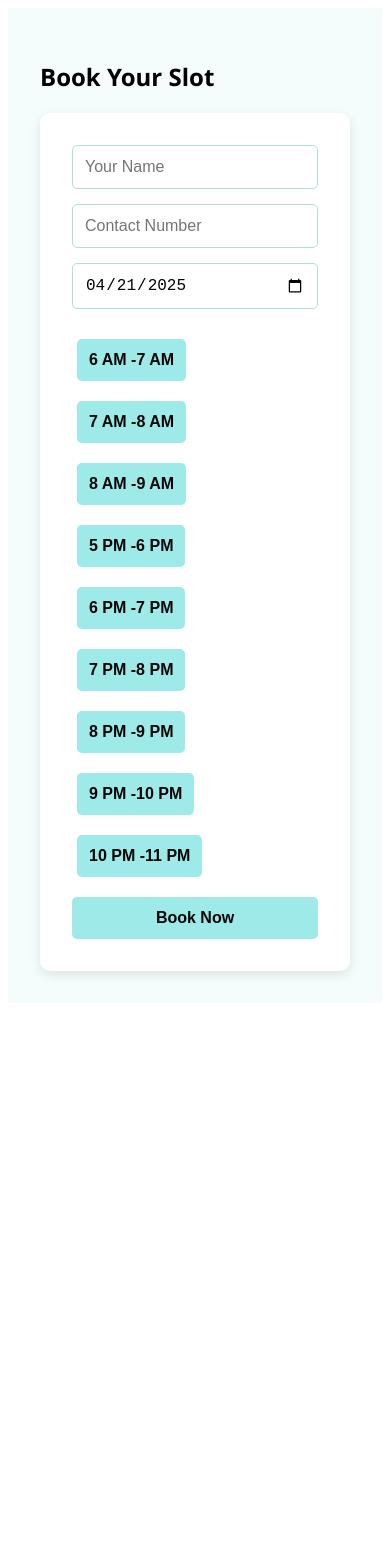
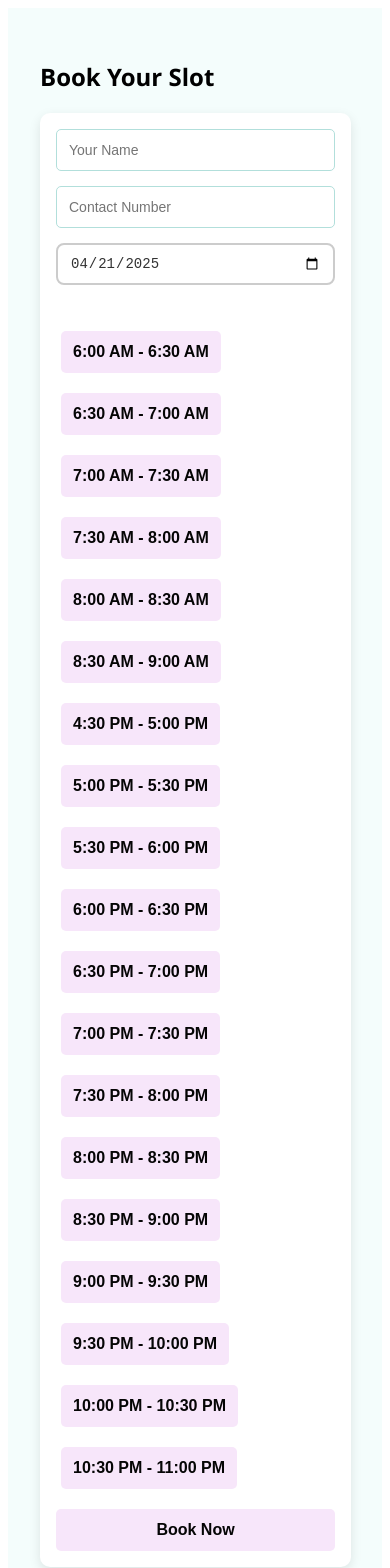
Before and after one commit to kishorekumarvembanan/evergreen_turf, a React (Create React App) app in the folder frontend/: page /booking in a window 390 px wide. Shown: the top 1568 px of the page. Before the commit the page ends 1011 px from the top, so only its background shows below. Built offline with nearby package versions, Linux system fonts and the light colour scheme; no server answers.

Commit message:
multiple slot selection updated

```diff
--- a/frontend/src/pages/booking.js
+++ b/frontend/src/pages/booking.js
@@ -10,8 +10,9 @@ const Booking = () => {
     name: "",
     contact: "",
     date: today,
-    time: "", // Initialize time as empty string
+    time: [], // Changed from a single string to an array
   });
+
 
   const handleChange = (e) => {
     setForm({ ...form, [e.target.name]: e.target.value });
@@ -36,7 +37,7 @@ useEffect(() => {
 const handleSubmit = async (e) => {
   e.preventDefault();
 
-  // Validate mobile number (basic check: must be 10 digits)
+  // Validate mobile number
   const mobileRegex = /^[6-9]\d{9}$/;
   if (!mobileRegex.test(form.contact)) {
     alert("Please enter a valid 10-digit mobile number starting with 6-9.");
@@ -45,12 +46,12 @@ const handleSubmit = async (e) => {
 
   try {
     const response = await axios.post("http://127.0.0.1:5001/api/booking", {
-      ...form,
-      timeSlot: form.time,
-      mobile: form.contact, // backend expects `mobile`
+      name: form.name,
+      mobile: form.contact,
+      date: form.date,
+      timeSlots: form.time, // Sending an array of time slots
     });
 
-    console.log("Booking response:", response);
     Swal.fire({
       icon: "success",
       title: "Success!",
@@ -58,34 +59,37 @@ const handleSubmit = async (e) => {
       confirmButtonColor: "#3085d6",
     });
 
-    setForm({ name: "", contact: "", date: form.date, time: "" });
+    setForm({ name: "", contact: "", date: form.date, time: [] });
 
     const updated = await axios.get(`http://127.0.0.1:5001/api/booking/${form.date}`);
     setBookedSlots(updated.data);
   } catch (error) {
-    console.error("Error booking slot:", error);
+    console.error("Error booking slots:", error);
     Swal.fire({
-      icon: "success",
-      title: "Success!",
-      text: "Booking submitted successfully!",
-      confirmButtonColor: "#3085d6",
+      icon: "error",
+      title: "Error!",
+      text: "Failed to submit booking.",
+      confirmButtonColor: "#d33",
     });
   }
 };
 
 
 
+
 const timeSlots = [
-    "6 AM -7 AM",
-    "7 AM -8 AM",
-    "8 AM -9 AM",
-    "5 PM -6 PM",
-    "6 PM -7 PM",
-    "7 PM -8 PM",
-    "8 PM -9 PM",
-    "9 PM -10 PM",
-    "10 PM -11 PM",
+  "6:00 AM - 6:30 AM", "6:30 AM - 7:00 AM",
+  "7:00 AM - 7:30 AM", "7:30 AM - 8:00 AM",
+  "8:00 AM - 8:30 AM", "8:30 AM - 9:00 AM",
+  "4:30 PM - 5:00 PM", "5:00 PM - 5:30 PM",
+  "5:30 PM - 6:00 PM", "6:00 PM - 6:30 PM",
+  "6:30 PM - 7:00 PM", "7:00 PM - 7:30 PM",
+  "7:30 PM - 8:00 PM", "8:00 PM - 8:30 PM",
+  "8:30 PM - 9:00 PM", "9:00 PM - 9:30 PM",
+  "9:30 PM - 10:00 PM", "10:00 PM - 10:30 PM",
+  "10:30 PM - 11:00 PM"
 ];
+
 
   // Simulate booked slots
 
@@ -123,14 +127,23 @@ const handleSubmit = async (e) => {
             key={slot}
             type="button"
             disabled={bookedSlots.includes(slot)}
-              className={`time-slot ${form.time === slot ? "selected" : ""} ${
+            className={`time-slot ${form.time.includes(slot) ? "selected" : ""} ${
               bookedSlots.includes(slot) ? "booked" : ""
             }`}
-              onClick={() => setForm({ ...form, time: slot })}
+            onClick={() => {
+              if (form.time.includes(slot)) {
+                // Deselect the slot
+                setForm({ ...form, time: form.time.filter((s) => s !== slot) });
+              } else {
+                // Select the slot
+                setForm({ ...form, time: [...form.time, slot] });
+              }
+            }}
           >
             {slot}
           </button>
         ))}
+
         </div>
         <button className="submit-button" type="submit" disabled={!form.time}>
           Book Now
--- a/frontend/src/styles/booking.css
+++ b/frontend/src/styles/booking.css
@@ -9,7 +9,7 @@
   display: flex;
   flex-direction: column;
   gap: 15px;
-  max-width: 500px;
+  width: 900px;
   margin: auto;
   background-color: #ffffff;
   padding: 2rem;
@@ -25,9 +25,27 @@
   font-size: 1rem;
 }
 
+.booking-form input[type="date"] {
+  width: 100%;
+  padding: 10px 12px;
+  font-size: 16px;
+  border: 2px solid #ccc;
+  border-radius: 8px;
+  background-color: #fff;
+  color: #333;
+  margin-bottom: 16px;
+  box-sizing: border-box;
+  transition: border-color 0.3s ease;
+}
+
+.booking-form input[type="date"]:focus {
+  border-color: #3085d6; /* Matches Swal button tone */
+  outline: none;
+}
+
 .booking-form button {
   padding: 12px;
-  background-color: #9eeae8;
+  background-color: #f7e6fa;
   color: #050505;
   font-weight: bold;
   font-size: 1rem;
@@ -38,7 +56,7 @@
 }
 
 .booking-form button:hover {
-  background-color: #256b59;
+  background-color: #70d8be;
 }
 
 .time-slot-container {
@@ -46,53 +64,56 @@
   flex-wrap: wrap;
   gap: 10px;
   margin-top: 10px;
-
 }
 
 .time-slot {
   padding: 10px 20px;
   border: 2px solid #ffffff;
   border-radius: 8px;
-  background-color: rgb(73, 148, 122);      /* ✅ Default = available slot */
+  background-color: rgb(73, 148, 122); /* Default = available slot */
   color: black;
   font-weight: 500;
   cursor: pointer;
   transition: all 0.3s ease;
+  margin: 5px;
 }
 
 .time-slot:hover {
-  background-color: #f0f0f0;    /* subtle hover for available slots */
+  background-color: #f0f0f0; /* Subtle hover effect */
 }
 
 .time-slot.selected {
-  background-color: #2e7d67;    /* ✅ Selected = teal */
+  background-color: #2e7d67; /* Selected = teal */
   color: white;
 }
 
 .time-slot.booked {
-  background-color: #cccccc;    /* ✅ Booked = grey */
+  background-color: #cccccc; /* Booked = grey */
   color: #666666;
   cursor: not-allowed;
   border-color: #aaa;
-}
-.time-slot {
-  margin: 5px;
-  padding: 10px;
-  cursor: pointer;
-}
-
-.time-slot.selected {
-  background-color: #4caf50;
-  color: white;
-}
-
-.time-slot.booked {
-  background-color: #f44336;
-  color: white;
-  cursor: not-allowed;
 }
 
 .time-slot:disabled {
   background-color: #d3d3d3;
   cursor: not-allowed;
 }
+
+/* Responsive Layout */
+@media (max-width: 768px) {
+  .booking-form {
+    width: 90%;
+    padding: 1rem;
+  }
+
+  .booking-form input,
+  .booking-form select,
+  .booking-form input[type="date"] {
+    font-size: 14px;
+  }
+
+  .time-slot {
+    padding: 8px 12px;
+    font-size: 0.9rem;
+  }
+}
```
Also changed, not shown: 2 other files (tests, documents, lock files or other folders). Lines whose indentation alone changed are shown as unchanged.
